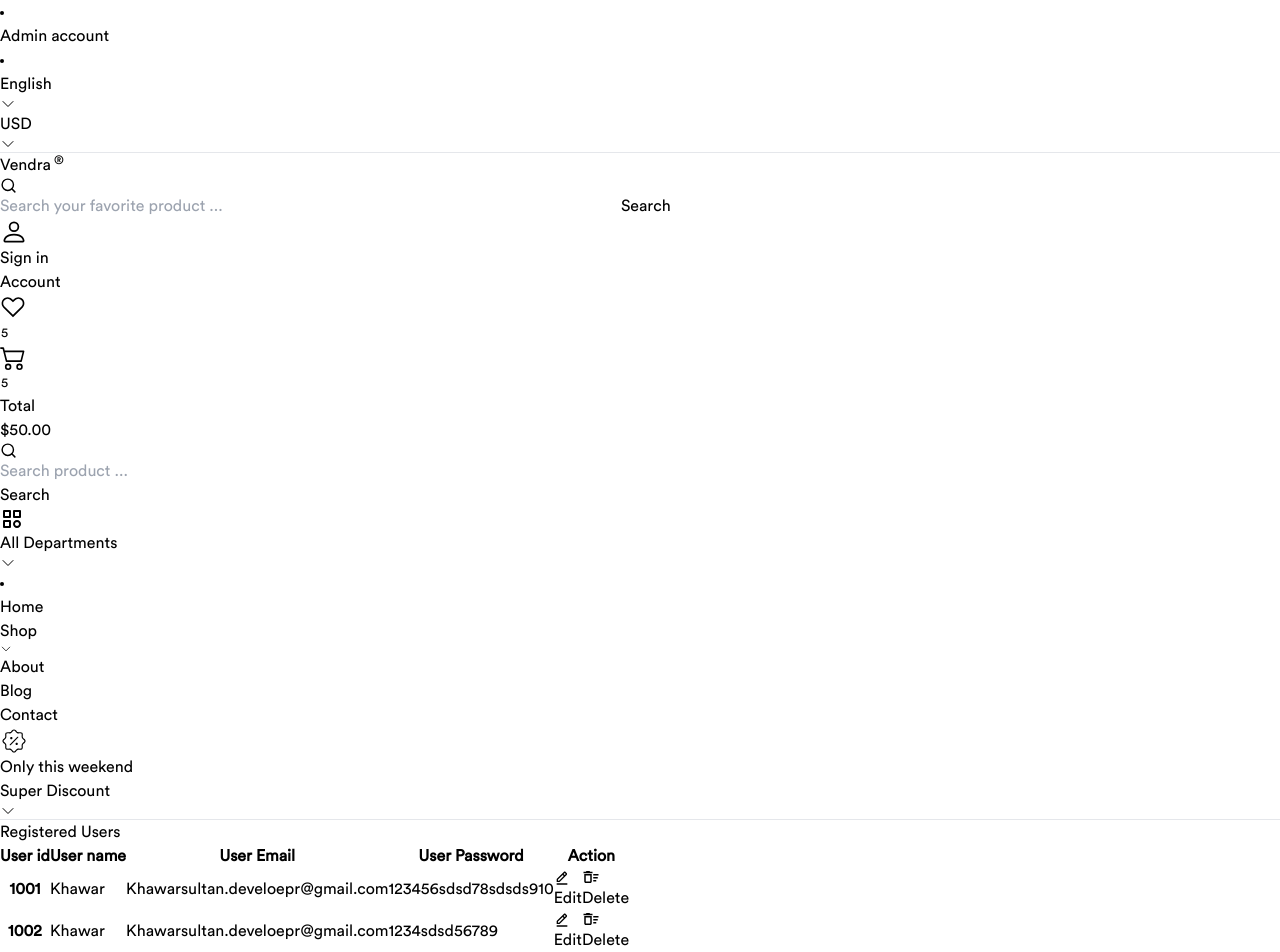
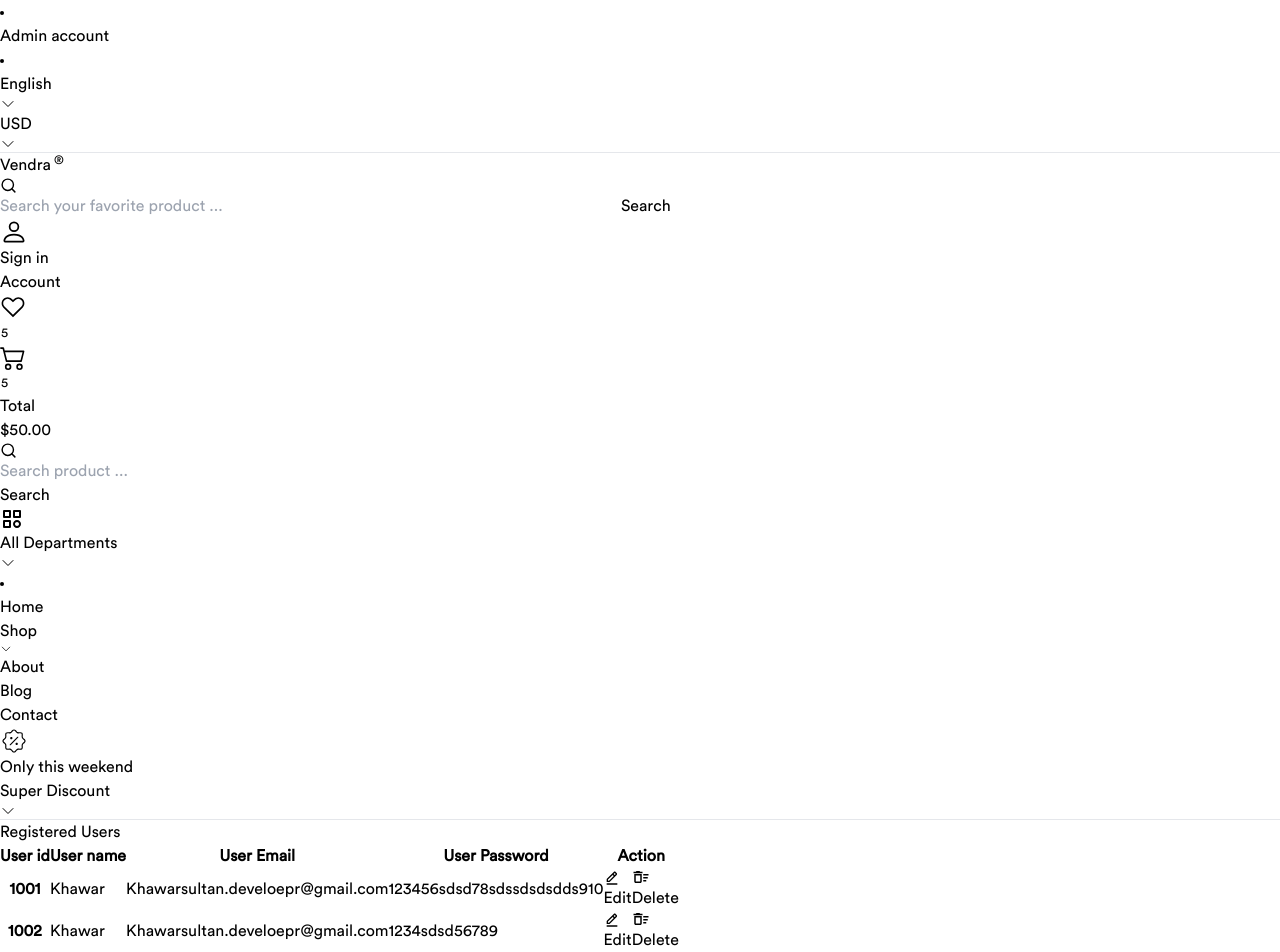
Before and after one commit to khawardev/vendra-mern-app, a React (Vite) app: page /admin-account in a window 1280 px wide. Shown: the top 952 px of the page. Built offline with nearby package versions, Linux system fonts and the light colour scheme.

Commit message:
ssssssssssssssssss

```diff
--- a/src/containers/AdminContainer/Rightbar.jsx
+++ b/src/containers/AdminContainer/Rightbar.jsx
@@ -3,7 +3,7 @@ import { MdOutlineDeleteSweep } from 'react-icons/md';
 import { BiEditAlt } from 'react-icons/bi';
 function Rightbar() {
     const [users, setUsers] = useState([
-        { id: 1001, username: 'Khawar', email: 'Khawarsultan.develoepr@gmail.com', password: '123456sdsd78sdsds910' },
+        { id: 1001, username: 'Khawar', email: 'Khawarsultan.develoepr@gmail.com', password: '123456sdsd78sdssdsdsdds910' },
         { id: 1002, username: 'Khawar', email: 'Khawarsultan.develoepr@gmail.com', password: '1234sdsd56789' },
         { id: 1003, username: 'Khawar', email: 'Khawarsultan.develoepr@gmail.com', password: '123456789' },
         { id: 1004, username: 'Khawar', email: 'Khawarsultan.develoepr@gmail.com', password: '123456789' },
```
